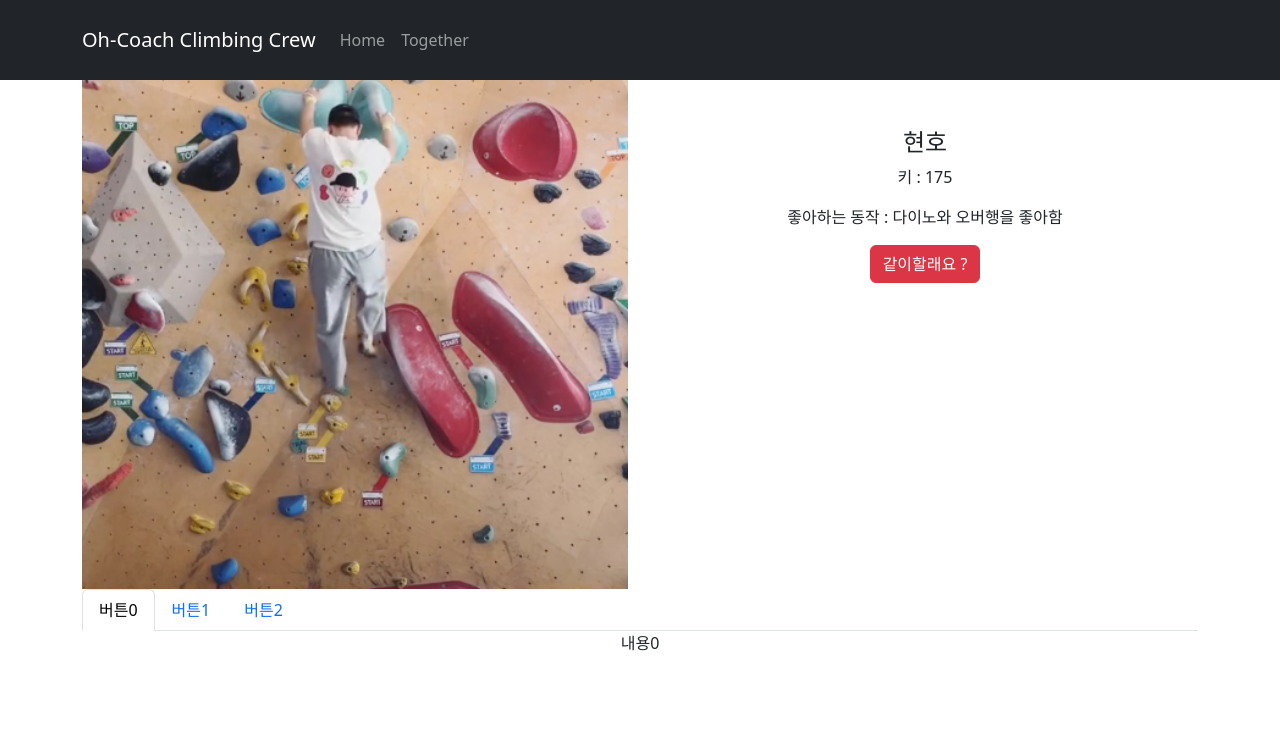
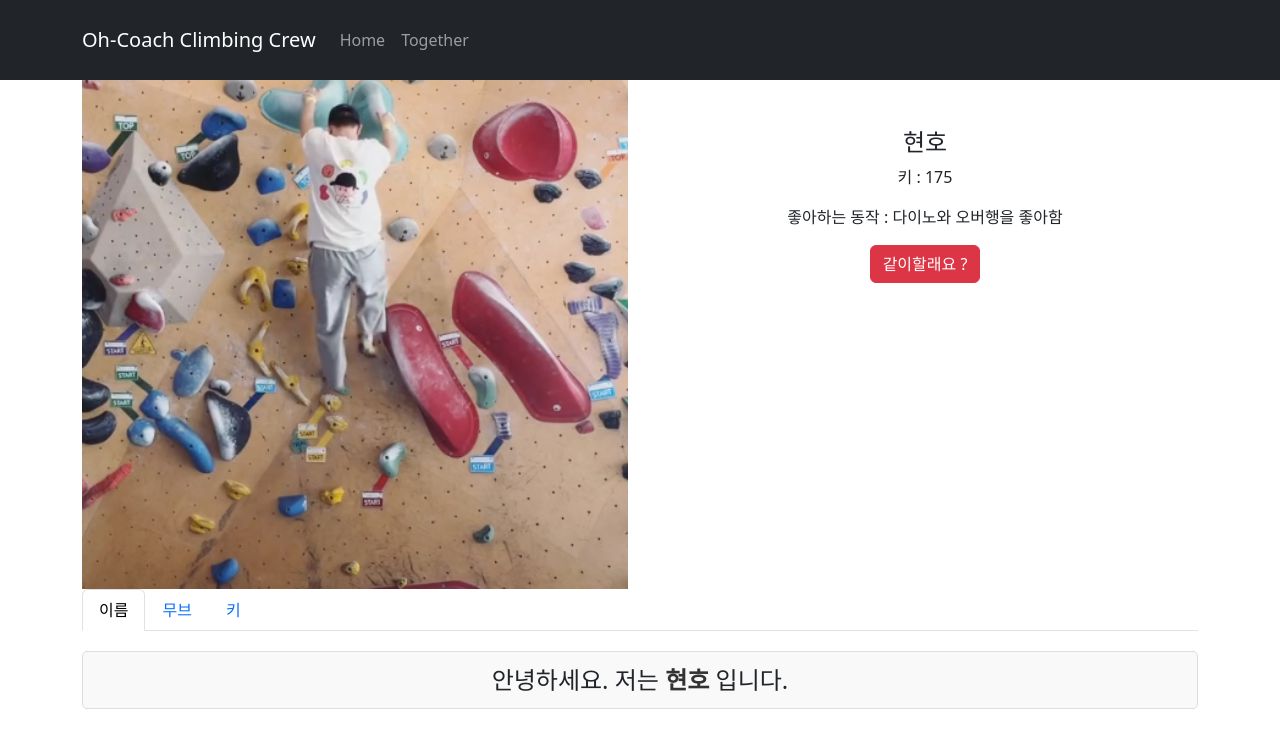
Before and after one commit to Ricardokim94/ClimbingCrew_React, a React (Create React App) app: page /detail/1 in a window 1280 px wide. Shown: the top 748 px of the page. Built offline with nearby package versions, Linux system fonts and the light colour scheme.

Commit message:
detail Tab화면 꾸미기

```diff
--- a/src/App.css
+++ b/src/App.css
@@ -64,3 +64,30 @@
   opacity : 1;
   transition : opacity 0.5s;
 }
+
+/* detail Tab화면 꾸미기 */
+.tab-content {
+  font-size: 1.5rem; /* 글씨 크기 */
+  margin-top: 20px; /* 여백 추가 */
+  padding: 10px; /* 내부 여백 */
+  border: 1px solid #ddd; /* 테두리 추가 */
+  border-radius: 5px; /* 모서리 둥글게 */
+  background-color: #f9f9f9; /* 배경색 */
+}
+
+.tab-text {
+  font-weight: bold; /* 글씨 두껍게 */
+  color: #333; /* 글씨 색상 */
+}
+
+.container.start {
+  transition: opacity 0.5s ease;
+}
+
+.container.start.end {
+  opacity: 1;
+}
+
+.container.start {
+  opacity: 0;
+}
--- a/src/Pages/Detail.js
+++ b/src/Pages/Detail.js
@@ -1,32 +1,32 @@
 import { useEffect, useState } from "react";
 import { useParams } from "react-router-dom";
 import { Nav } from "react-bootstrap";
-
-
+import { addMember } from "./../store.js";
+import { useDispatch } from "react-redux";
+import "./../App.css";
 
 function Detail(props) {
+  let { id } = useParams();
+  let memberIndex = parseInt(id, 10);
+  let realId = props.member.find(x => x.id === memberIndex);
+  let [tab, changeTab] = useState(0);
+  let [fdde2, setFade2] = useState('');
 
-  let { id } = useParams();
-  let memberIndex = parseInt(id, 10); // URL의 id를 숫자로 변환 (이미지가 mem1부터 시작함)
-  let realId = props.member.find(x => x.id === memberIndex); // id를 숫자로 변환하여 비교
-  let [tab, changeTab] = useState(0); // Tab화면 3가지 저장/상태가 3가지니까 숫자로 상태값 설정
+  useEffect(() => {
+    setFade2('end');
+    return () => {
+      setFade2('');
+    };
+  }, []);
 
-  let [fdde2, setFade2] = useState('')
-  useEffect(()=>{
-    setFade2('end')
-    return ()=>{
-      setFade2('')
-    }
-  },[])
+  let dispatch = useDispatch();
 
-  // 데이터가 존재하는지 확인
-  if (!realId) { //return 밖에서 if문은 사용 가능하다.
+  if (!realId) {
     return <div>해당 멤버를 찾을 수 없습니다.</div>;
   }
 
   return (
-    //<div className="container">
-  <div className={'container start '+ fdde2}>
+    <div className={'container start ' + fdde2}>
       <div className="row">
         <div className="col-md-6">
           <img src={`${process.env.PUBLIC_URL}/mem${memberIndex + 1}.png`} width="100%" alt="상품 이미지" />
@@ -35,52 +35,49 @@ function Detail(props) {
           <h4 className="pt-5">{realId.name}</h4>
           <p>키 : {realId.height}</p>
           <p>좋아하는 동작 : {realId.detail}</p>
-          <button className="btn btn-danger">같이할래요 ?</button>
+          <button className="btn btn-danger" onClick={() => {
+            dispatch(addMember({ id: realId.id, name: realId.name, count: 1 }));
+          }}>같이할래요 ?</button>
         </div>
       </div>
 
       <Nav variant="tabs" defaultActiveKey="link0">
-        {/* //defaultActiveKey는 처음 방문했을 때 보여지는 default key */}
         <Nav.Item>
-          <Nav.Link onClick={() => { changeTab(0) }} eventKey="link0">버튼0</Nav.Link>
+          <Nav.Link onClick={() => { changeTab(0) }} eventKey="link0">이름</Nav.Link>
         </Nav.Item>
         <Nav.Item>
-          <Nav.Link onClick={() => { changeTab(1) }} eventKey="link1">버튼1</Nav.Link>
+          <Nav.Link onClick={() => { changeTab(1) }} eventKey="link1">무브</Nav.Link>
         </Nav.Item>
         <Nav.Item>
-          <Nav.Link onClick={() => { changeTab(2) }} eventKey="link2">버튼2</Nav.Link>
+          <Nav.Link onClick={() => { changeTab(2) }} eventKey="link2">키</Nav.Link>
         </Nav.Item>
       </Nav>
-      <TabContent tab={tab} />
-
-
-
+      <TabContent tab={tab} realId={realId} />
     </div>
   );
 
-  function TabContent({ tab }) { //Detail안에 if 문 쓰기 위해서 component 하나 만들어서 안에다가 넣는다.
-    //props 넣는 것 말고 {이름} 넣으면 이렇게 바로 쓸수 있다. props.tab 안쓰고
+  function TabContent({ tab, realId }) {
+    let [fade, setFade] = useState('');
 
-    let [fade, setFade] = useState('')
+    useEffect(() => {
+      setTimeout(() => { setFade('end'); }, 100);
+      return () => {
+        setFade('');
+      };
+    }, [tab]);
 
-    useEffect(() => { //state 변할때 end 부착
-      setTimeout(()=> { setFade('end') }, 100) //0.1초 후에 이거 코드 실행
-
-      return ()=> { //cleanup Function 임. 이게 동작하기전에 동작하는것
-        setFade('') //end 탈부착을 위해 처음에 없앴다가 붙여야 한다.
-      }
-    }, [tab])
+    const tabContent = {
+      0: <div className="tab-content">안녕하세요. 저는 <span className="tab-text">{realId.name}</span> 입니다.</div>,
+      1: <div className="tab-content">제가 좋아하는 무브는 <span className="tab-text">{realId.detail}</span> 입니다.</div>,
+      2: <div className="tab-content">저의 키는  <span className="tab-text">{realId.height}</span> 입니다. </div>
+    };
 
     return (
-      //if 문 쓰기 싫으면 이렇게도 구현 가능! [ , , , ][0] 은 앞에array에서 0번째 꺼내 달라는 소리임
-      <div className={'start ' + fade}>  {/* 문자 중간에 변수 넣고 싶으면 */}
-        {[<div>내용0</div>, <div>내용1</div>, <div>내용2</div>][tab]}
+      <div className={'start ' + fade}>
+        {tabContent[tab]}
       </div>
-    )
+    );
   }
-
-
-
 }
 
 export default Detail;
```
